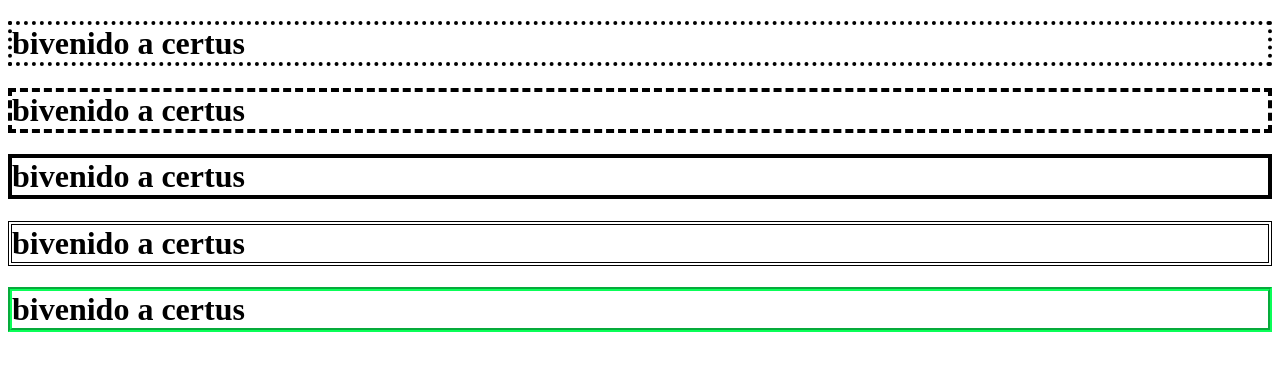
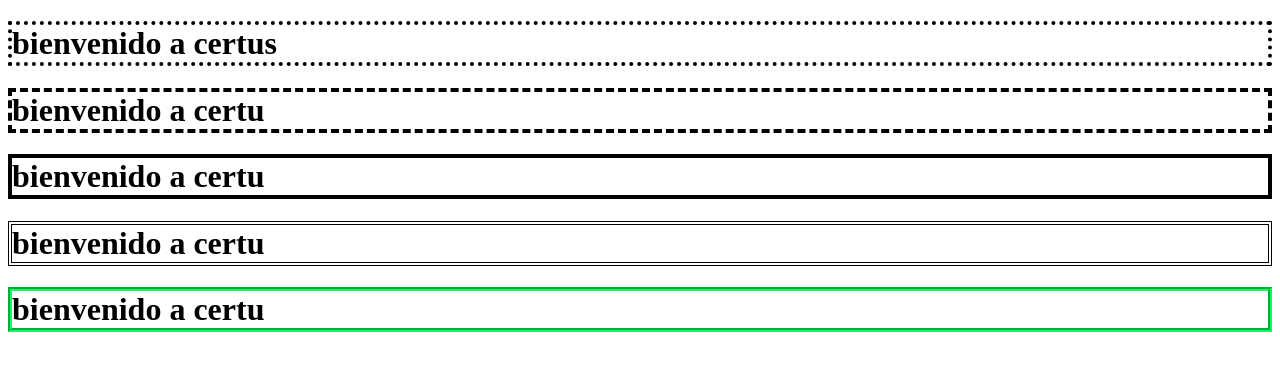
Before and after one commit to Josexde/14_04_25-parte2, a plain HTML site: page index.html in a window 1280 px wide. Drawn offline with Linux system fonts and the light colour scheme.

Commit message:
Add files via upload

```diff
--- a/index.html
+++ b/index.html
@@ -7,11 +7,11 @@
 </head>
 <body>
 
-<h1 style="border-width: 4px ;border-style :dotted;border-color: rgb(200, green, blue) ; "> bivenido a certus </h1>
-<h1 style="border-width: 4px ;border-style :dashed;border-color: rgb(100, green, blue) ; "> bivenido a certus </h1>
-<h1 style="border-width: 4px ;border-style :solid;border-color: rgb(50, green, blue) ; "> bivenido a certus </h1>
-<h1 style="border-width: 4px ;border-style :double;border-color: rgb(80, green, blue) ; "> bivenido a certus </h1>
-<h1 style="border-width: 4px ;border-style :groove;border-color: rgb(10, 500, 88) ; "> bivenido a certus </h1>
+<h1 style="border-width: 4px ;border-style :dotted;border-color: rgb(200, green, blue) ; "> bienvenido a certus </h1>
+<h1 style="border-width: 4px ;border-style :dashed;border-color: rgb(100, green, blue) ; "> bienvenido a certu </h1>
+<h1 style="border-width: 4px ;border-style :solid;border-color: rgb(50, green, blue) ; "> bienvenido a certu </h1>
+<h1 style="border-width: 4px ;border-style :double;border-color: rgb(80, rgb(0, 0, 0), blue) ; "> bienvenido a certu </h1>
+<h1 style="border-width: 4px ;border-style :groove;border-color: rgb(10, 500, 88) ; ">bienvenido a certu </h1>
 
 </body>
 </html>
```
